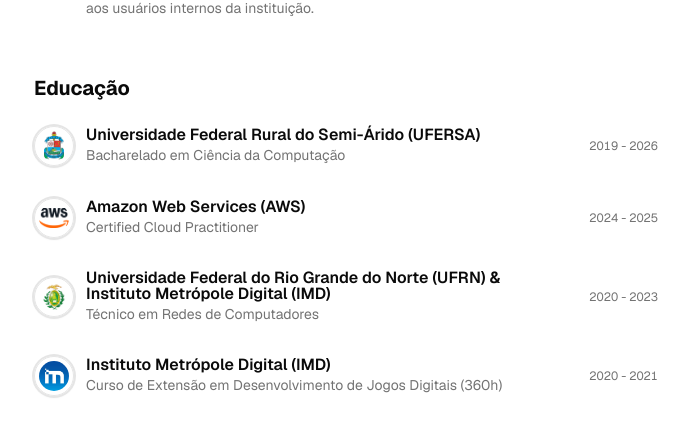
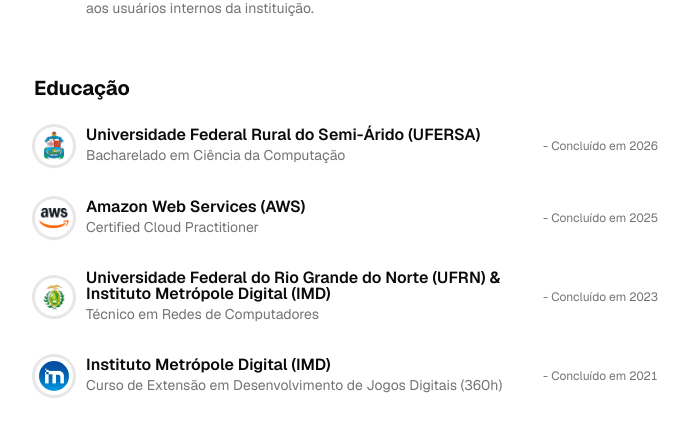
Before and after one commit to Rigobertto/portfolio, a Next.js app: page / in a window 1280 px wide. Shown: the part 1016-1450 px from the top of the page, without its empty margins (294-983 px from the left). Built offline with nearby package versions, Linux system fonts and the light colour scheme.

Commit message:
feat: atualizando educação

```diff
--- a/src/data/resume.tsx
+++ b/src/data/resume.tsx
@@ -140,32 +140,32 @@ export const DATA = {
       href: "https://ufersa.edu.br/",
       degree: "Bacharelado em Ciência da Computação",
       logoUrl: "/ufersa.png",
-      start: "2019",
-      end: "2026",
+      start: "",
+      end: "Concluído em 2026",
     },
     {
       school: "Amazon Web Services (AWS)",
       href: "https://aws.amazon.com/pt/certification/certified-cloud-practitioner/",
       degree: "Certified Cloud Practitioner",
       logoUrl: "/aws.png",
-      start: "2024",
-      end: "2025",
+      start: "",
+      end: "Concluído em 2025",
     },
     {
       school: "Universidade Federal do Rio Grande do Norte (UFRN) & Instituto Metrópole Digital (IMD)",
       href: "https://ufrn.br/",
       degree: "Técnico em Redes de Computadores",
       logoUrl: "/ufrn.png",
-      start: "2020",
-      end: "2023",
+      start: "",
+      end: "Concluído em 2023",
     },
     {
       school: "Instituto Metrópole Digital (IMD)",
       href: "https://www.metropoledigital.ufrn.br/portal/",
       degree: "Curso de Extensão em Desenvolvimento de Jogos Digitais (360h)",
       logoUrl: "/imd.jpg",
-      start: "2020",
-      end: "2021",
+      start: "",
+      end: "Concluído em 2021",
     },
   ],
   projects: [
```
